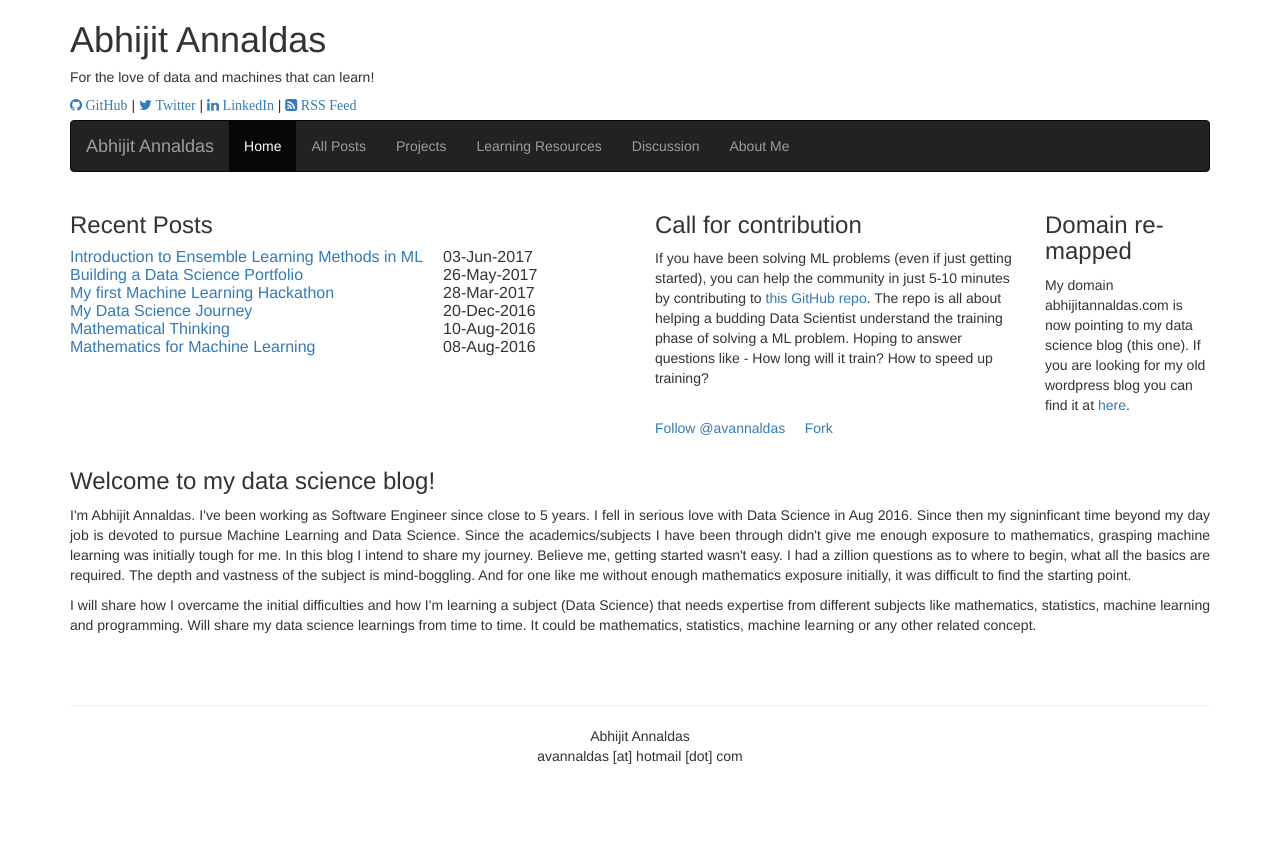
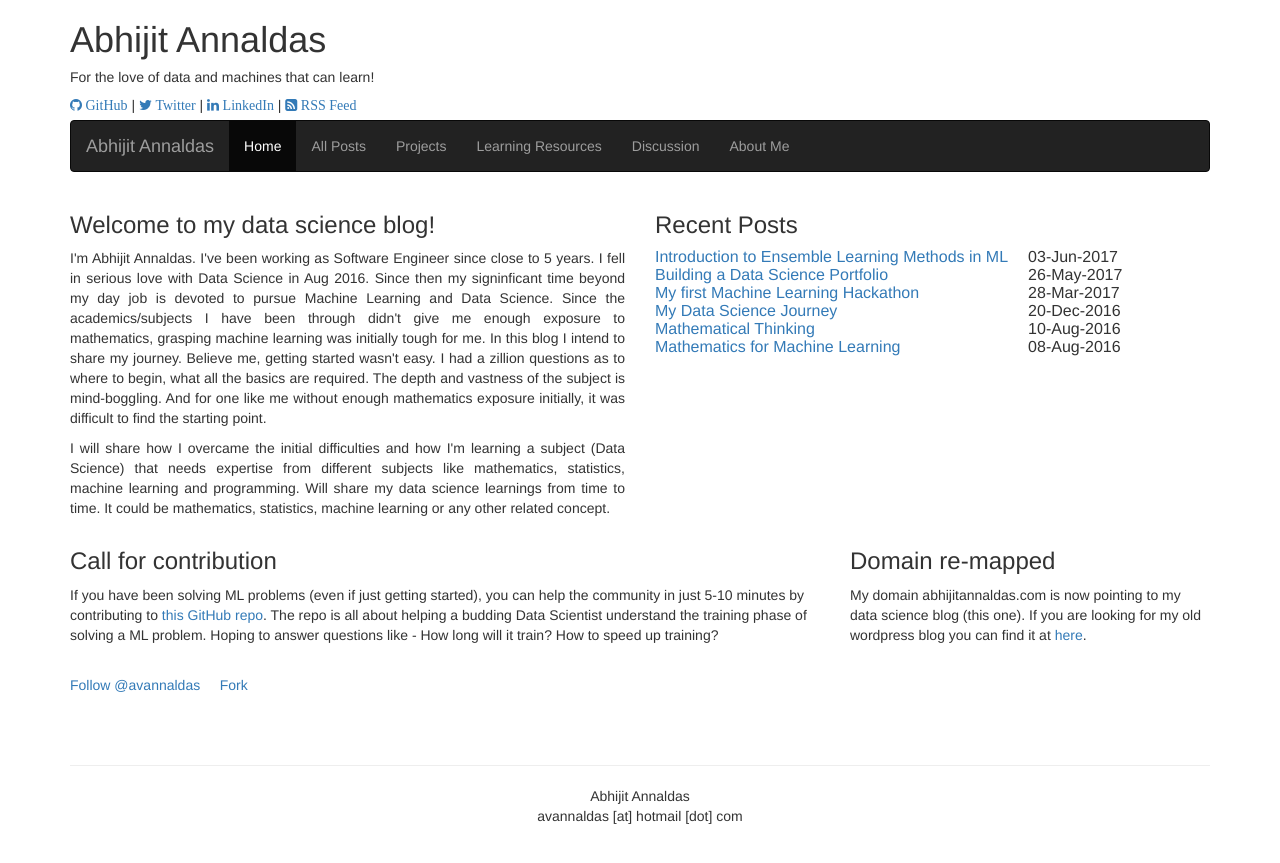
Before and after one commit to devm1023/ML_project, a Jekyll site: the page built from index.html, in a window 1280 px wide. Shown: the top 863 px of the page. Built offline with Jekyll 4.4.1, drawn with Linux system fonts in a browser that asks for light colours; nearby versions of some CDN libraries.

Commit message:
Update index.html

```diff
--- a/index.html
+++ b/index.html
@@ -2,7 +2,12 @@
 layout: default
 ---
 
-<div class="row">
+<div class="row" style="text-align:justify;">
+	<div class="col-sm-6" style="text-align:justify;">
+		<h3>Welcome to my data science blog!</h3>
+		<p>I'm Abhijit Annaldas. I've been working as Software Engineer since close to 5 years. I fell in serious love with Data Science in Aug 2016. Since then my signinficant time beyond my day job is devoted to pursue Machine Learning and Data Science. Since the academics/subjects I have been through didn't give me enough exposure to mathematics, grasping machine learning was initially tough for me. In this blog I intend to share my journey. Believe me, getting started wasn't easy. I had a zillion questions as to where to begin, what all the basics are required. The depth and vastness of the subject is mind-boggling. And for one like me without enough mathematics exposure initially, it was difficult to find the starting point.</p>
+		<p>I will share how I overcame the initial difficulties and how I'm learning a subject (Data Science) that needs expertise from different subjects like mathematics, statistics, machine learning and programming. Will share my data science learnings from time to time. It could be mathematics, statistics, machine learning or any other related concept.</p>
+	</div>
 	<div class="col-sm-6" style="text-align:justify;">
 		<h3>Recent Posts</h3>
 		<p>
@@ -17,7 +22,10 @@
 		</p>
 		<br />
 	</div>
-	<div class="col-sm-4">
+</div>
+
+<div class="row">
+	<div class="col-sm-8">
 		<p>
 			<h3>Call for contribution</h3>
 			<p>If you have been solving ML problems (even if just getting started), you can help the community in just 5-10 minutes by contributing to <A href="https://github.com/avannaldas/how-long-will-it-train" target="_blank">this GitHub repo</A>. The repo is all about helping a budding Data Scientist understand the training phase of solving a ML problem. Hoping to answer questions like - How long will it train? How to speed up training?</p>
@@ -27,15 +35,8 @@
 			</p>
 		</p>
 	</div>
-	<div class="col-sm-2">
+	<div class="col-sm-4">
 		<h3>Domain re-mapped</h3>
 		<p>My domain abhijitannaldas.com is now pointing to my data science blog (this one). If you are looking for my old wordpress blog you can find it at <A href="https://abhijitannaldas.wordpress.com/" target="_blank" title="https://abhijitannaldas.wordpress.com/">here</A>.</p>
 	</div>
 </div>
-<div class="row" style="text-align:justify;">
-	<div class="col-sm-12" style="text-align:justify;">
-		<h3>Welcome to my data science blog!</h3>
-		<p>I'm Abhijit Annaldas. I've been working as Software Engineer since close to 5 years. I fell in serious love with Data Science in Aug 2016. Since then my signinficant time beyond my day job is devoted to pursue Machine Learning and Data Science. Since the academics/subjects I have been through didn't give me enough exposure to mathematics, grasping machine learning was initially tough for me. In this blog I intend to share my journey. Believe me, getting started wasn't easy. I had a zillion questions as to where to begin, what all the basics are required. The depth and vastness of the subject is mind-boggling. And for one like me without enough mathematics exposure initially, it was difficult to find the starting point.</p>
-		<p>I will share how I overcame the initial difficulties and how I'm learning a subject (Data Science) that needs expertise from different subjects like mathematics, statistics, machine learning and programming. Will share my data science learnings from time to time. It could be mathematics, statistics, machine learning or any other related concept.</p>
-	</div>
-</div>
```
